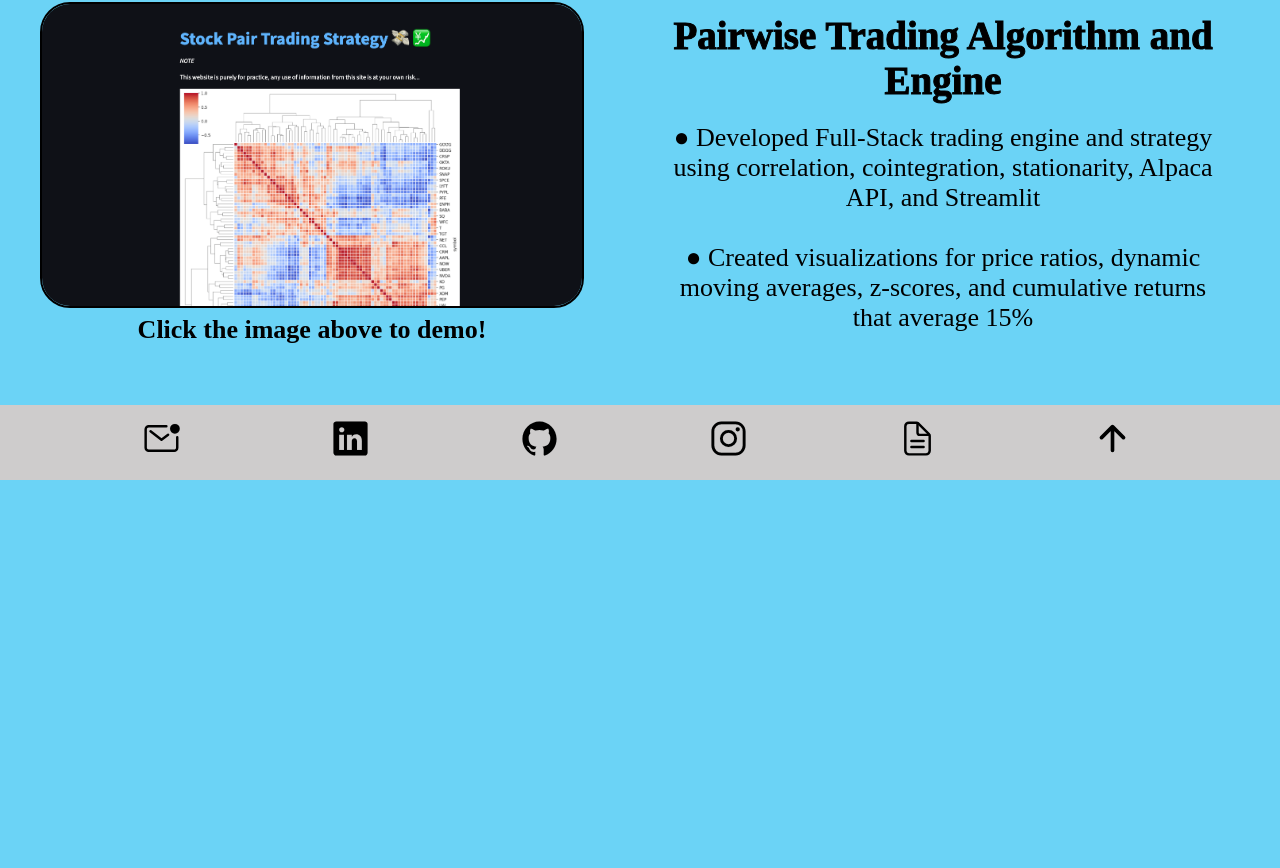
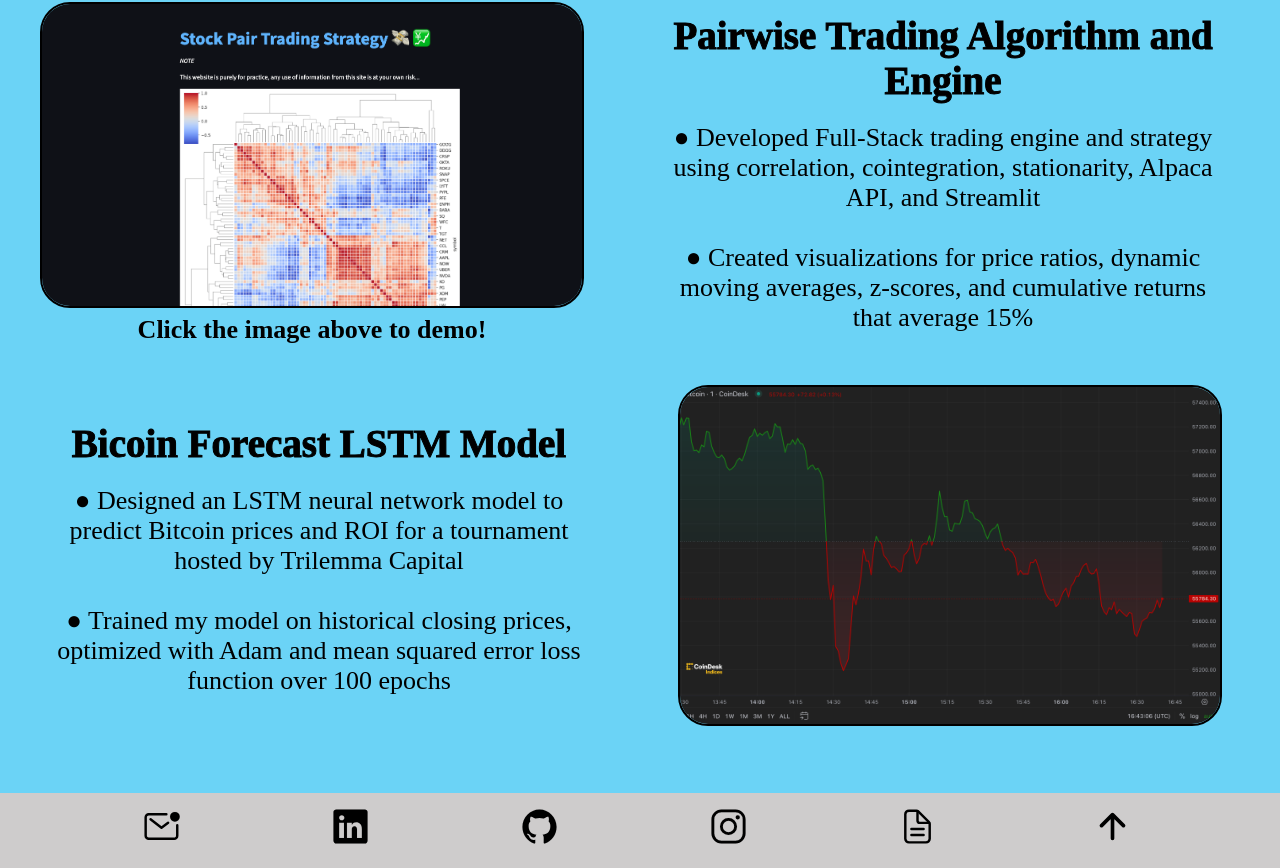
Before and after one commit to ChaseGillis/My-Website, a React (Create React App) app: page / in a window 1280 px wide. Shown: the part 4876-5744 px from the top of the page. Before the commit the page ends 5356 px from the top, so only its background shows below. Built offline with nearby package versions, Linux system fonts and the light colour scheme.

Commit message:
Added new project

```diff
--- a/src/components/Projects.tsx
+++ b/src/components/Projects.tsx
@@ -34,7 +34,20 @@ const Projects: React.FC = () => {
           </p>
         </div>
       </div>
-    </div>
+
+      <div className="content2">
+        <div className="text">
+          <h2>Bicoin Forecast LSTM Model</h2>
+          <p>
+            ● Designed an LSTM neural network model to predict Bitcoin prices and ROI for a tournament hosted by Trilemma Capital<br/><br/>
+            ● Trained my model on historical closing prices, optimized with Adam and mean squared error loss function over 100 epochs
+          </p>
+        </div>
+        <a href="https://github.com/ChaseGillis/LSTM-Model" rel="noreferrer">
+          <img src={`${process.env.PUBLIC_URL}/bitcoin.png`} alt="win" className="pparse" />
+        </a>
+      </div>
+      </div>
   );
 };
 
```
Also changed, not shown: public/bitcoin.png (added).
